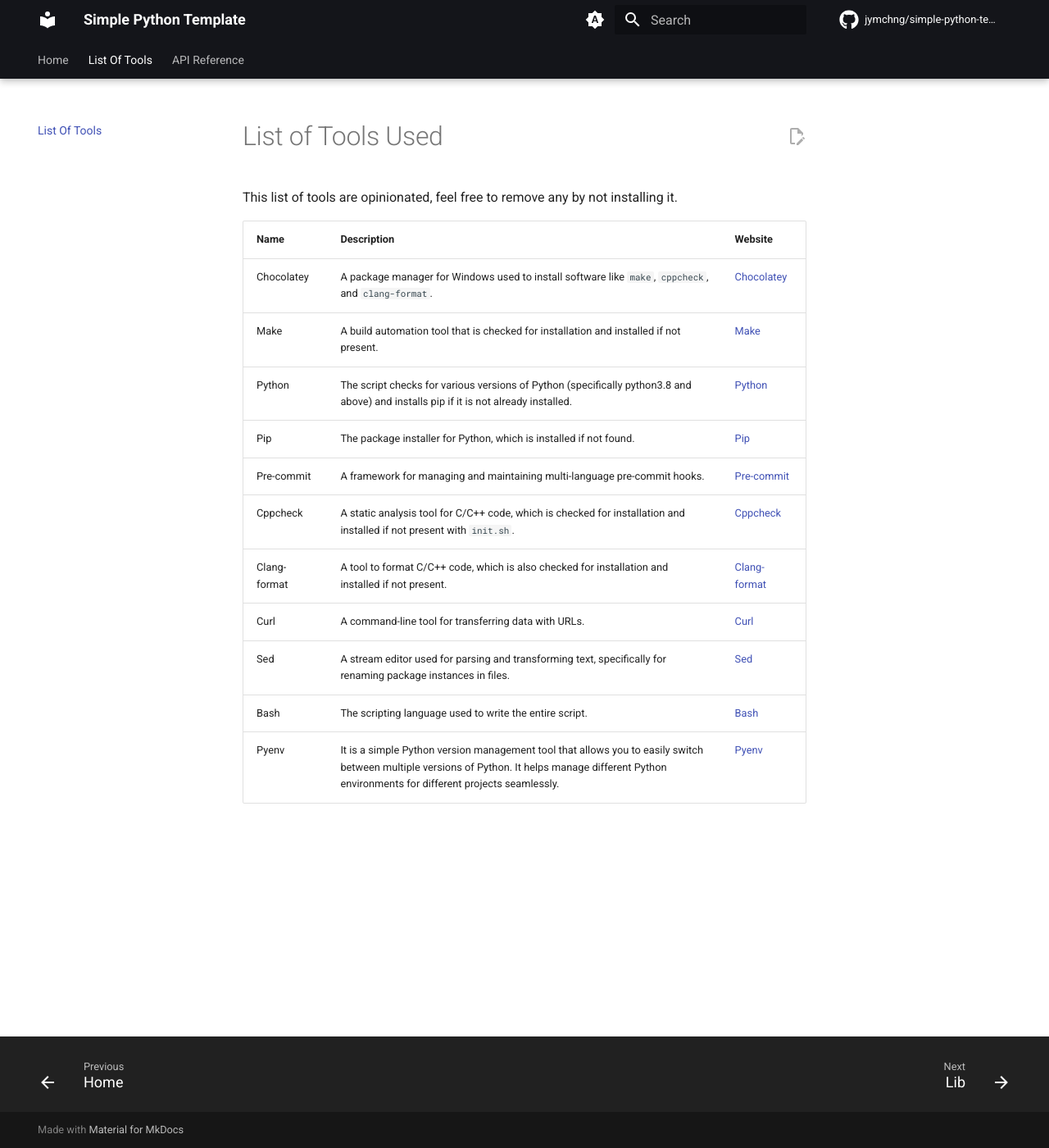
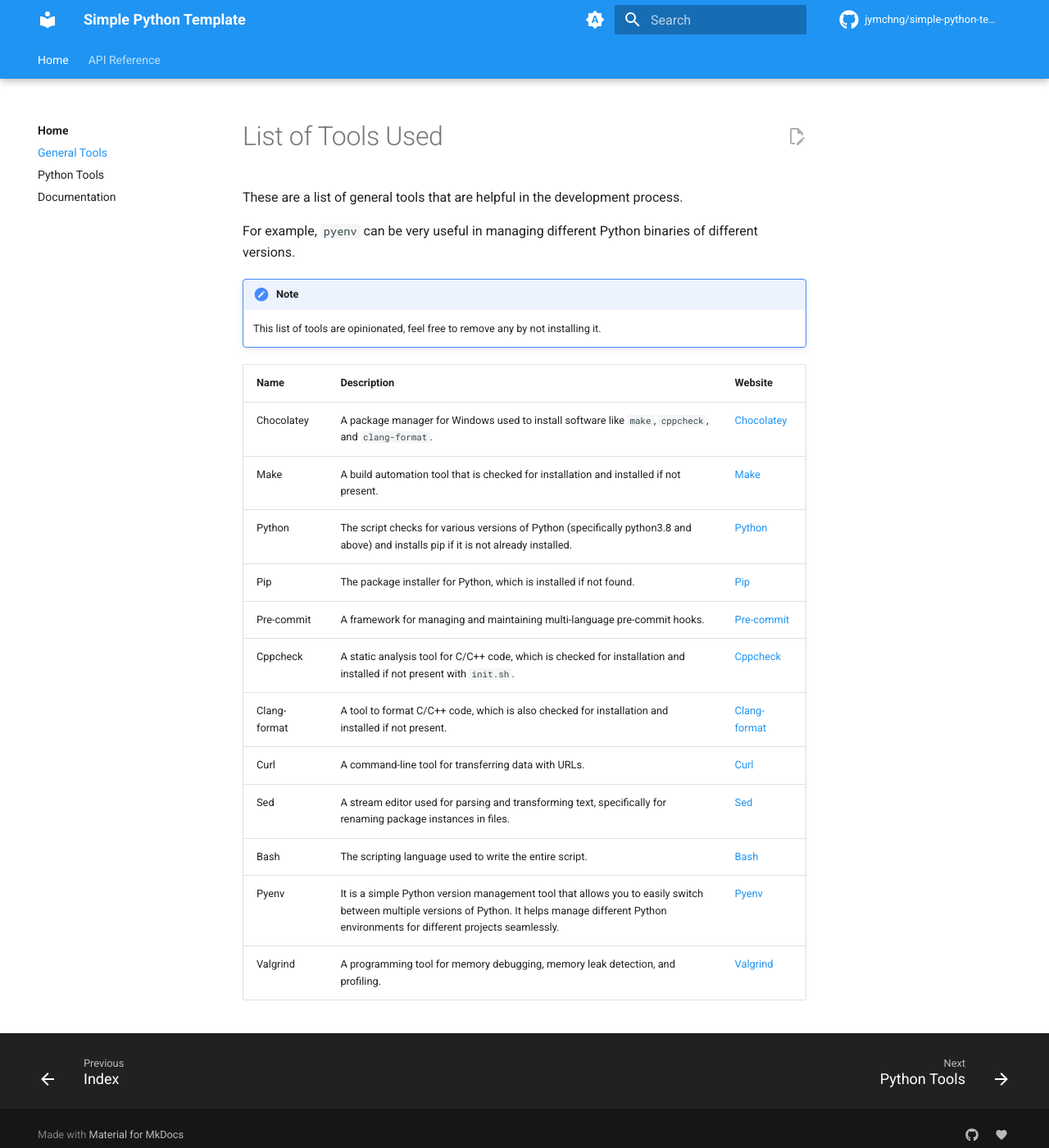
Before and after one commit to jymchng/simple-python-template, an MkDocs documentation site: the page built from docs/general-tools.md, in a window 1280 px wide and 1400 px high. Shown: the whole window at 82% size. Built offline with MkDocs 1.6.1 and Material for MkDocs 9.7.7, drawn with Linux system fonts in a browser that asks for light colours; comment, search, counter and statistics services are not loaded.

Commit message:
okay made the template nicer

```diff
--- a/docs/list-of-tools.md
+++ b/docs/general-tools.md
@@ -1,6 +1,11 @@
 # List of Tools Used
 
-This list of tools are opinionated, feel free to remove any by not installing it.
+These are a list of general tools that are helpful in the development process.
+
+For example, `pyenv` can be very useful in managing different Python binaries of different versions.
+
+!!! note
+    This list of tools are opinionated, feel free to remove any by not installing it.
 
 | Name          | Description                                                                                     | Website                                      |
 |---------------|-------------------------------------------------------------------------------------------------|----------------------------------------------|
@@ -15,3 +20,4 @@
 | Sed           | A stream editor used for parsing and transforming text, specifically for renaming package instances in files. | [Sed](https://www.gnu.org/software/sed/)   |
 | Bash          | The scripting language used to write the entire script.                                       | [Bash](https://www.gnu.org/software/bash/)  |
 |Pyenv| It is a simple Python version management tool that allows you to easily switch between multiple versions of Python. It helps manage different Python environments for different projects seamlessly. | [Pyenv](https://github.com/pyenv/pyenv?tab=readme-ov-file#set-up-your-shell-environment-for-pyenv) |
+| Valgrind     | A programming tool for memory debugging, memory leak detection, and profiling.                 | [Valgrind](http://valgrind.org/)            |
--- a/mkdocs.yml
+++ b/mkdocs.yml
@@ -4,20 +4,23 @@
 repo_name: jymchng/simple-python-template
 
 nav:
-    - Home: index.md
-    - List Of Tools: list-of-tools.md
-    - API Reference:
-        - Lib: reference/lib.md
-        - _c_extension: reference/_c_extension.md
-        - main: reference/main.md
-        - custom: reference/custom.md
+  - Home:
+      - index.md
+      - General Tools: general-tools.md
+      - Python Tools: python-tools.md
+      - Documentation: docs.md
+  - API Reference:
+      - Lib: reference/lib.md
+      - _c_extension: reference/_c_extension.md
+      - main: reference/main.md
+      - custom: reference/custom.md
 
 theme:
     name: material
     palette:
         - media: "(prefers-color-scheme)"
-          primary: black
-          accent: light blue
+          primary: blue
+          accent: blue
           toggle:
               icon: material/brightness-auto
               name: Switch to light mode
@@ -25,8 +28,8 @@
         # Palette toggle for light mode
         - media: "(prefers-color-scheme: light)"
           scheme: default
-          primary: black
-          accent: light blue
+          primary: blue
+          accent: blue
           toggle:
               icon: material/brightness-7
               name: Switch to dark mode
@@ -34,8 +37,8 @@
         # Palette toggle for dark mode
         - media: "(prefers-color-scheme: dark)"
           scheme: slate
-          primary: black
-          accent: light blue
+          primary: blue
+          accent: blue
           toggle:
               icon: material/brightness-4
               name: Switch to system preference
@@ -56,19 +59,34 @@
 
     icon:
         repo: fontawesome/brands/github
+
+extra:
+    social:
+        - icon: fontawesome/brands/github
+          link: https://github.com/jymchng/simple-python-template
+          name: simple-python-template repository
+        - icon: material/heart
+          link: https://github.com/sponsors/jymchng/
+          name: support simple-python-template
+
 markdown_extensions:
+    - toc:
+          permalink: true
     - pymdownx.highlight:
           anchor_linenums: true
     - pymdownx.inlinehilite
     - pymdownx.snippets
     - admonition
     - pymdownx.details
-    - pymdownx.superfences
     - pymdownx.tabbed:
           alternate_style: true
+    - pymdownx.superfences
+    - attr_list
+    - md_in_html
 
 plugins:
   - search
+  - tags
   - mkdocstrings:
       handlers:
         python:
--- a/pyproject.toml
+++ b/pyproject.toml
@@ -141,7 +141,6 @@
     "build.py",
     "scripts/",
 ]
-
 
 [tool.ruff.format]
 docstring-code-format = true
```
Also changed, not shown: README.md (+1 -31 lines), docs/docs.md (added, +65 -0 lines), docs/index.md (+7 -0 lines), docs/python-tools.md (added, +30 -0 lines), docs/assets/code_one.png (renamed from assets/code_one.png), docs/assets/simple-python-template-logo.jpeg (renamed from assets/simple-python-template-logo.jpeg).
